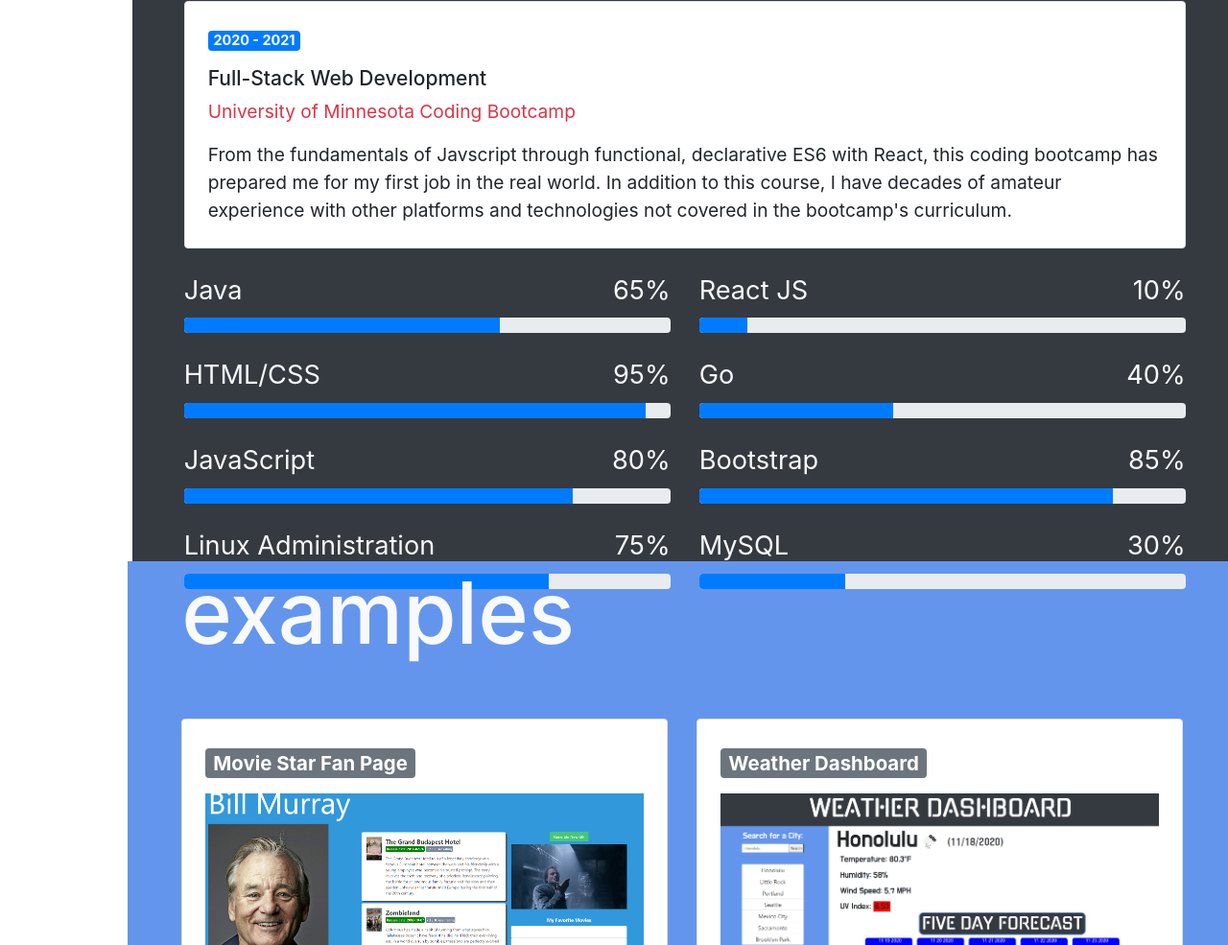
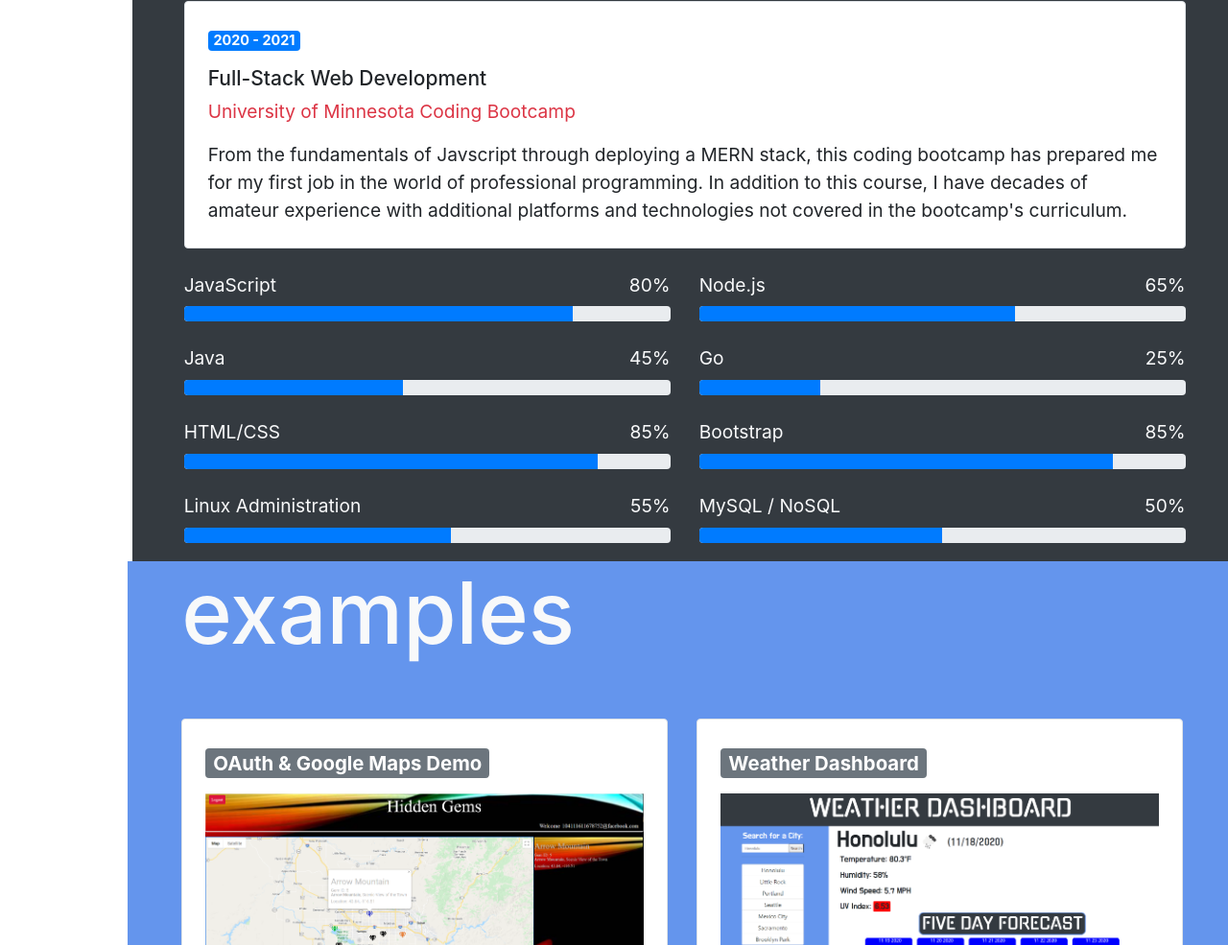
Before and after one commit to infiniteoo/homework_08_updated_portfolio, a plain HTML site: page index.html in a window 1280 px wide. Shown: the part 1815-2800 px from the top of the page at 96% size. Drawn offline with nearby package versions, Linux system fonts and the light colour scheme; a web font is replaced by a local one.

Commit message:
updated portfolio for homework

```diff
--- a/css/style.css
+++ b/css/style.css
@@ -11,7 +11,7 @@ h1 {
     font-size: 2.7rem;
     text-align: center;
     font-family: 'Goldman', cursive;
-}s
+}
 
 #barsrow {
     font-size: 1.2rem;
@@ -231,8 +231,7 @@ hr {
     .sidenav a {
         font-size: 1.6rem;
     }
-   .vh-100{
-       height: 150vh;
-   }
-
+    .vh-100 {
+        height: 150vh;
+    }
 }
--- a/index.html
+++ b/index.html
@@ -31,7 +31,7 @@
 
       </div>
       <br>
-      <h1><span id='nav-name'>T. Wayne Dorman</span></h1>
+      <h1><span id='nav-name'>Troy Dorman</span></h1>
       <hr />
       <ul class='navbar-nav text-lg-center my-lg-auto py-lg-3'>
         <a href='#intro-section'>Home</a>
@@ -42,7 +42,7 @@
       </ul>
 
     </nav>
-    <!-- <div id='content' class='main flex-container'> -->
+
 
       <div  id='content' class="main flex-container">
         <section class="fitScreen vh-100 flex-container" id="intro-section">
@@ -52,7 +52,7 @@
                 <div class="row">
                   <div class="col-12 text-center" id="troy-text">
                     <div class="typed-strings">
-                      <p>I'm <span class='color-span'>T. Wayne Dorman</span>.</p>
+                      <p>I'm <span class='color-span'>Troy Dorman</span>.</p>
                       <p>I'm a <span class='color-span'>coder</span>.</p>
                       <p>I'm a <span class='color-span'>producer</span>.</p>
                       <p>I'm <span class='color-span'>driven</span>.</p>
@@ -81,22 +81,21 @@
 
               <div class="row flex-row">
                 <div class="col-lg-7 text-center text-lg-left flex-container">
-                  <h2 class="text-7 font-weight-600 mb-3">I'm <span class="text-primary">T. Wayne Dorman</span>, an
+                  <h2 class="text-7 font-weight-600 mb-3">I'm <span class="text-primary">Troy Dorman</span>, an
                     aspiring programmer.</h2>
                   <p>For the past two decades I've been working in the radio industry producing commercials and doing
-                    voice-overs. Now it's time to take the next evolutionary step in my career. </p>
+                    voice-overs. Now it's time to take the next step in my career. </p>
                   <p>
 
                   </p>
                   <p><b>Upon graduating my coding bootcamp, I want to come work for you.</b></p>
                   <p>I bring energy, passion, and a unique, creative perspective, combined with years of media
-                    production experience. I love to code and would be a tremendous addition to your team as a junior
-                    back-end developer.</p>
+                    production experience. I love to code and would be a tremendous addition to your team as a junior developer.</p>
                 </div>
                 <div class="col-lg-5 mt-5 mt-lg-0 flex-container" id='troy-stats'>
                   <div class="pl-4">
                     <ul class="list-style-2">
-                      <li class=""><span class="font-weight-600 mr-2">Name:</span>T. Wayne Dorman</li>
+                      <li class=""><span class="font-weight-600 mr-2">Name:</span>Troy Dorman</li>
                       <li class=""><span class="font-weight-600 mr-2"><a
                         href="mailto:twdoorman@protonmail.com" id='email-addy-span'>Email Me</span></a></li>
                       <li class=""><span class="font-weight-600 mr-2">Age:</span>41</li>
@@ -163,11 +162,11 @@
                     <p class="badge badge-primary text-2 font-weight-400">2020 - 2021</p>
                     <h3 class="text-5">Full-Stack Web Development</h3>
                     <p class="text-danger">University of Minnesota Coding Bootcamp</p>
-                    <p class="mb-0">From the fundamentals of Javscript through functional, declarative ES6 with React,
+                    <p class="mb-0">From the fundamentals of Javscript through deploying a MERN stack,
                       this coding
                       bootcamp
-                      has prepared me for my first job in the real world. In addition to this course, I have decades of
-                      amateur experience with other platforms and technologies not covered in the bootcamp's curriculum.
+                      has prepared me for my first job in the world of professional programming. In addition to this course, I have decades of
+                      amateur experience with additional platforms and technologies not covered in the bootcamp's curriculum.
                     </p>
                   </div>
                 </div>
@@ -182,43 +181,46 @@
                 </div>
               </div>
               <!-- My Skills -->
+
               <div class="row" id='barsrow'>
+
                 <div class="col-md-6">
-                  <p class="text-light font-weight-500 text-left mb-2">Java <span class="float-right">65%</span>
-                  </p>
-                  <div class="progress progress-sm mb-4">
-                    <div class="progress-bar" role="progressbar" style="width: 65%" aria-valuenow="65" aria-valuemin="0"
-                      aria-valuemax="100"></div>
-                  </div>
-                  <p class="text-light font-weight-500 text-left mb-2">HTML/CSS <span class="float-right">95%</span></p>
-                  <div class="progress progress-sm mb-4">
-                    <div class="progress-bar" role="progressbar" style="width: 95%" aria-valuenow="95" aria-valuemin="0"
-                      aria-valuemax="100"></div>
-                  </div>
                   <p class="text-light font-weight-500 text-left mb-2">JavaScript <span class="float-right">80%</span>
                   </p>
                   <div class="progress progress-sm mb-4">
                     <div class="progress-bar" role="progressbar" style="width: 80%" aria-valuenow="80" aria-valuemin="0"
                       aria-valuemax="100"></div>
                   </div>
-                  <p class="text-light font-weight-500 text-left mb-2">Linux Administration <span
-                      class="float-right">75%</span>
+                  <p class="text-light font-weight-500 text-left mb-2">Java <span class="float-right">45%</span>
                   </p>
                   <div class="progress progress-sm mb-4">
-                    <div class="progress-bar" role="progressbar" style="width: 75%" aria-valuenow="75" aria-valuemin="0"
+                    <div class="progress-bar" role="progressbar" style="width: 45%" aria-valuenow="45" aria-valuemin="0"
+                      aria-valuemax="100"></div>
+                  </div>
+                  <p class="text-light font-weight-500 text-left mb-2">HTML/CSS <span class="float-right">85%</span></p>
+                  <div class="progress progress-sm mb-4">
+                    <div class="progress-bar" role="progressbar" style="width: 85%" aria-valuenow="85" aria-valuemin="0"
+                      aria-valuemax="100"></div>
+                  </div>
+
+                  <p class="text-light font-weight-500 text-left mb-2">Linux Administration <span
+                      class="float-right">55%</span>
+                  </p>
+                  <div class="progress progress-sm mb-4">
+                    <div class="progress-bar" role="progressbar" style="width: 55%" aria-valuenow="55" aria-valuemin="0"
                       aria-valuemax="100"></div>
                   </div>
                 </div>
                 <div class="col-md-6">
-                  <p class="text-light font-weight-500 text-left mb-2">React JS <span class="float-right">10%</span></p>
+                  <p class="text-light font-weight-500 text-left mb-2">Node.js <span class="float-right">65%</span></p>
                   <div class="progress progress-sm mb-4">
-                    <div class="progress-bar" role="progressbar" style="width: 10%" aria-valuenow="10" aria-valuemin="0"
+                    <div class="progress-bar" role="progressbar" style="width: 65%" aria-valuenow="65" aria-valuemin="0"
                       aria-valuemax="100"></div>
                   </div>
-                  <p class="text-light font-weight-500 text-left mb-2">Go <span class="float-right">40%</span>
+                  <p class="text-light font-weight-500 text-left mb-2">Go <span class="float-right">25%</span>
                   </p>
                   <div class="progress progress-sm mb-4">
-                    <div class="progress-bar" role="progressbar" style="width: 40%" aria-valuenow="40" aria-valuemin="0"
+                    <div class="progress-bar" role="progressbar" style="width: 25%" aria-valuenow="25" aria-valuemin="0"
                       aria-valuemax="100"></div>
                   </div>
                   <p class="text-light font-weight-500 text-left mb-2">Bootstrap <span class="float-right">85%</span>
@@ -227,10 +229,10 @@
                     <div class="progress-bar" role="progressbar" style="width: 85%" aria-valuenow="85" aria-valuemin="0"
                       aria-valuemax="100"></div>
                   </div>
-                  <p class="text-light font-weight-500 text-left mb-2">MySQL <span class="float-right">30%</span>
+                  <p class="text-light font-weight-500 text-left mb-2">MySQL / NoSQL <span class="float-right">50%</span>
                   </p>
                   <div class="progress progress-sm mb-4">
-                    <div class="progress-bar" role="progressbar" style="width: 30%" aria-valuenow="30" aria-valuemin="0"
+                    <div class="progress-bar" role="progressbar" style="width: 50%" aria-valuenow="50" aria-valuemin="0"
                       aria-valuemax="100"></div>
                   </div>
 
@@ -256,20 +258,20 @@
             <div class="row">
               <!-- My Education -->
               <div class="col-md-6">
+                <div class="bg-white border rounded p-4 mb-4">
+                  <p class="badge badge-secondary text-2 font-weight-400">OAuth & Google Maps Demo</p>
+                  <a href="https://ancient-waters-90063.herokuapp.com/">
 
-                <div class="bg-white border rounded p-4 mb-4">
-                  <p class="badge badge-secondary text-2 font-weight-400">Movie Star Fan Page</p>
-                  <a href="https://kvadou.github.io/Pinegroove/">
-
-                    <img src='img/movie-star.PNG' height='auto' width='100%' />
+                    <img src='img/hiddengems.PNG' height='auto' width='100%' />
                   </a>
 
-                  <a href='https://github.com/kvadou/Pinegroove'>
+                  <a href='https://github.com/infiniteoo/google_maps_and_facebook_auth_project2'>
                     <h3 class="text-5">Github Repository</h3>
                   </a>
 
 
                 </div>
+
                 <div class="bg-white border rounded p-4 mb-4">
                   <p class="badge badge-secondary text-2 font-weight-400">Timed Coding Quiz</p>
                   <a href="https://infiniteoo.github.io/homework_week_04_web_apis/">
@@ -284,10 +286,15 @@
 
                 </div>
 
+
+
+
               </div>
+
 
               <!-- My Experience -->
               <div class="col-md-6">
+
 
                 <div class="bg-white border rounded p-4 mb-4">
                   <p class="badge badge-secondary text-2 font-weight-400">Weather Dashboard</p>
@@ -302,6 +309,20 @@
 
 
                   </div>
+
+
+
+                </div>
+                <div class="bg-white border rounded p-4 mb-4">
+                  <p class="badge badge-secondary text-2 font-weight-400">Movie Star Fan Page</p>
+                  <a href="https://kvadou.github.io/Pinegroove/">
+
+                    <img src='img/movie-star.PNG' height='auto' width='100%' />
+                  </a>
+
+                  <a href='https://github.com/kvadou/Pinegroove'>
+                    <h3 class="text-5">Github Repository</h3>
+                  </a>
 
 
                 </div>
```
Also changed, not shown: img/hiddengems.PNG (added).
